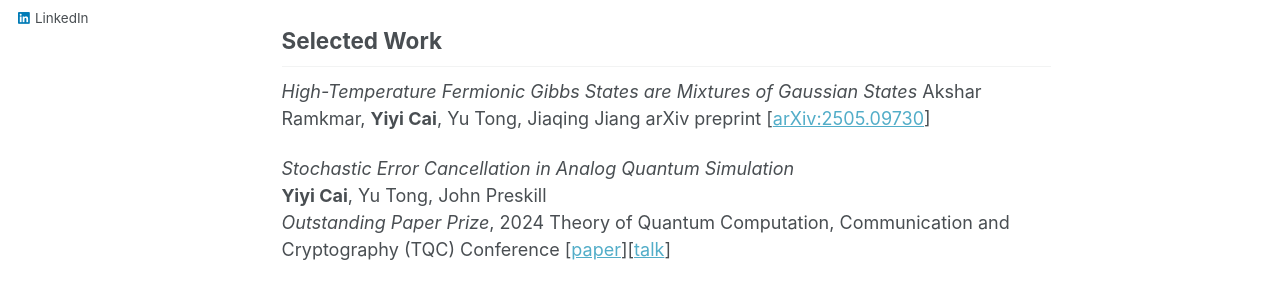
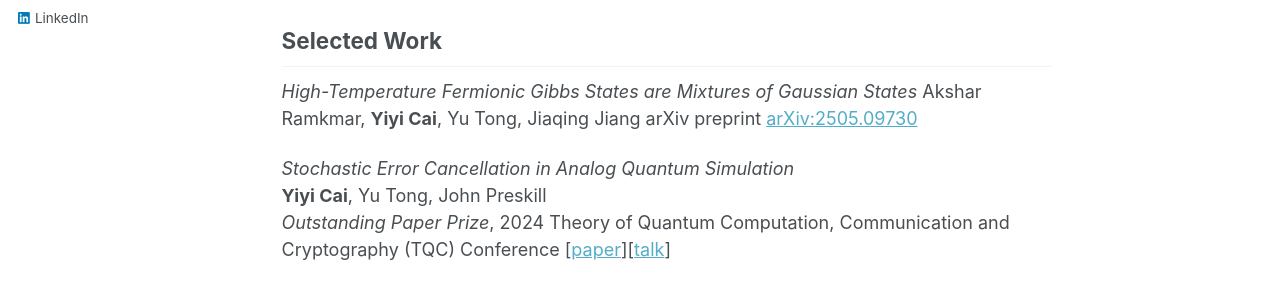
Before and after one commit to Yiyi-Cai/yiyi-cai.github.io, a Jekyll site: the page built from _pages/about.md, in a window 1280 px wide and 1160 px high. Shown: the part 475-775 px from the top of the window. Built offline with Jekyll 4.4.1, drawn with Linux system fonts in a browser that asks for light colours; some web fonts are replaced.

```diff
--- a/_pages/about.md
+++ b/_pages/about.md
@@ -24,7 +24,7 @@ Selected Work
 ----------
 *High-Temperature Fermionic Gibbs States are Mixtures of Gaussian States*
 Akshar Ramkmar, **Yiyi Cai**, Yu Tong, Jiaqing Jiang
-arXiv preprint [[arXiv:2505.09730](https://www.arxiv.org/abs/2505.09730)]
+arXiv preprint [arXiv:2505.09730](https://www.arxiv.org/abs/2505.09730)
 
 *Stochastic Error Cancellation in Analog Quantum Simulation*
 **Yiyi Cai**, Yu Tong, John Preskill
```
